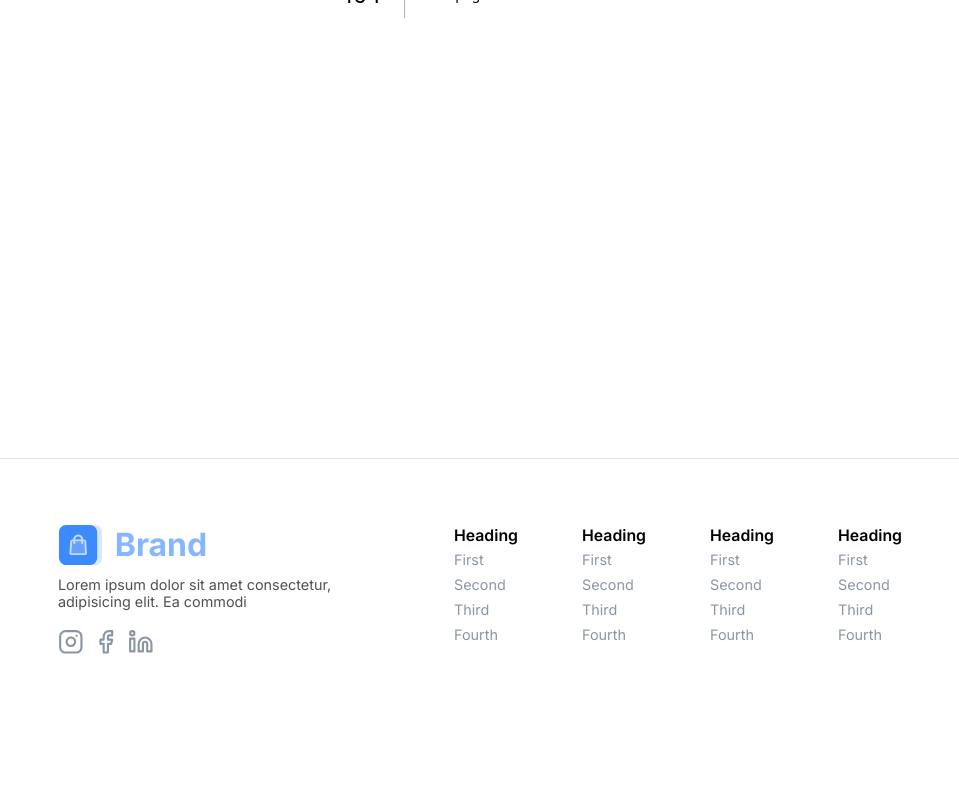
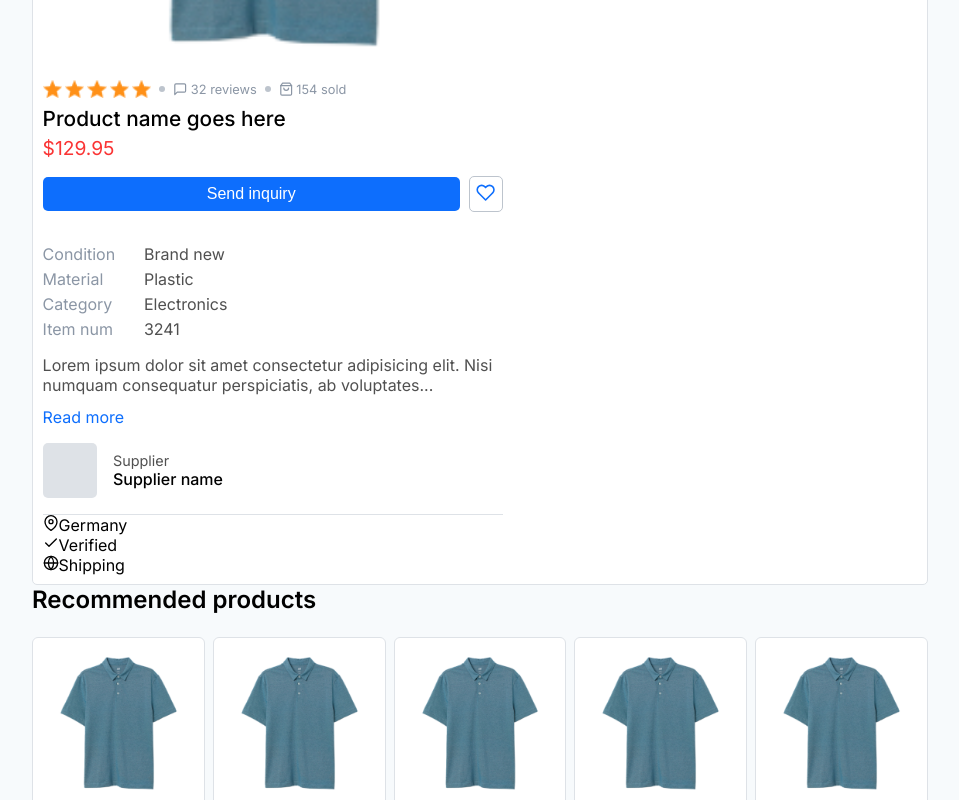
Before and after one commit to Shobhit-Mishra-02/ecommerceV2, a Next.js app: page /prod/1 in a window 1280 px wide. Before the commit this address had no page. Shown: the part 480-1280 px from the top of the page, without its empty margins (160-1119 px from the left). Before the commit the page ends 1199 px from the top, so only its background shows below. Built offline with nearby package versions, Linux system fonts and the light colour scheme.

Commit message:
added code for the product view section

```diff
--- /dev/null
+++ b/app/prod/[id]/page.jsx
@@ -0,0 +1,13 @@
+import Recommendation from "@/components/recommend/Recommendation";
+import ProductView from "@/components/prodview/ProdView";
+
+const Product = () => {
+  return (
+    <div>
+      <ProductView />
+      <Recommendation />
+    </div>
+  );
+};
+
+export default Product;
--- a/components/footer/footer.css
+++ b/components/footer/footer.css
@@ -12,7 +12,7 @@
 
   padding: 1rem;
 
-  margin-top: 4rem;
+  /* margin-top: 4rem; */
 }
 
 .footer_right {
--- /dev/null
+++ b/components/prodview/ProdView.jsx
@@ -0,0 +1,134 @@
+"use client";
+import "./prodview.css";
+import {
+  FiMessageSquare,
+  FiShoppingCart,
+  FiShoppingBag,
+  FiHeart,
+  FiCheck,
+  FiMapPin,
+  FiGlobe,
+} from "react-icons/fi";
+
+// Import Swiper React components
+import { Swiper, SwiperSlide } from "swiper/react";
+
+// Import Swiper styles
+import "swiper/css";
+import "swiper/css/navigation";
+
+// import required modules
+import { Navigation } from "swiper";
+
+const Slider = () => {
+  return (
+    <>
+      <Swiper navigation={true} modules={[Navigation]} className="mySwiper">
+        <SwiperSlide>
+          <img src="/tShirt.png" alt="image" />
+        </SwiperSlide>
+        <SwiperSlide>
+          <img src="/tShirt.png" alt="image" />
+        </SwiperSlide>
+        <SwiperSlide>
+          <img src="/tShirt.png" alt="image" />
+        </SwiperSlide>
+        <SwiperSlide>
+          <img src="/tShirt.png" alt="image" />
+        </SwiperSlide>
+        <SwiperSlide>
+          <img src="/tShirt.png" alt="image" />
+        </SwiperSlide>
+      </Swiper>
+    </>
+  );
+};
+
+const ProductView = () => {
+  return (
+    <div className="container">
+      <div className="prodview">
+        <div className="prodview_display">
+          <Slider />
+        </div>
+        <div className="prod_desc">
+          <div className="prod_desc__rating">
+            <div className="stars">
+              <img src="/coloredstar.png" alt="star image" />
+              <img src="/coloredstar.png" alt="star image" />
+              <img src="/coloredstar.png" alt="star image" />
+              <img src="/coloredstar.png" alt="star image" />
+              <img src="/coloredstar.png" alt="star image" />
+            </div>
+            <div className="dot"></div>
+            <div className="review">
+              <FiMessageSquare />
+              <span>32 reviews</span>
+            </div>
+            <div className="dot"></div>
+            <div className="sold">
+              <FiShoppingBag />
+              154 sold
+            </div>
+          </div>
+          <div className="prod_desc__section">
+            <h4 className="prod_title">Product name goes here</h4>
+            <span className="prod_price">$129.95</span>
+            <div className="prod_btn__section">
+              <button className="prod_btn">Send inquiry</button>
+              <button className="prod_btn__heart">
+                <FiHeart />
+              </button>
+            </div>
+
+            <div className="prod_points">
+              <div className="prod_points__titles">
+                <span>Condition</span>
+                <span>Material</span>
+                <span>Category</span>
+                <span>Item num</span>
+              </div>
+              <div className="prod_points__values">
+                <span>Brand new</span>
+                <span>Plastic</span>
+                <span>Electronics</span>
+                <span>3241</span>
+              </div>
+            </div>
+
+            <p className="prod_desc__content">
+              Lorem ipsum dolor sit amet consectetur adipisicing elit. Nisi
+              numquam consequatur perspiciatis, ab voluptates...
+            </p>
+            <span className="readmore">Read more</span>
+          </div>
+        </div>
+        <div className="supplier_desc">
+          <div className="supplier_desc__upper">
+            <div className="supplier_desc__icon"></div>
+            <div className="supplier_info">
+              <h4>Supplier</h4>
+              <h3>Supplier name</h3>
+            </div>
+          </div>
+          <div className="supplier_desc__location">
+            <div className="supplier_country">
+              <FiMapPin />
+              <span>Germany</span>
+            </div>
+            <div className="supplier_verify">
+              <FiCheck />
+              <span>Verified</span>
+            </div>
+            <div className="supplier_shipping">
+              <FiGlobe />
+              <span>Shipping</span>
+            </div>
+          </div>
+        </div>
+      </div>
+    </div>
+  );
+};
+
+export default ProductView;
--- /dev/null
+++ b/components/prodview/prodview.css
@@ -0,0 +1,215 @@
+.prodview {
+  padding-top: 3rem;
+  background-color: white;
+  margin-top: 1rem;
+  border-radius: 5px;
+  border: 1px solid var(--gray-300);
+  padding: 0.6rem;
+}
+
+/* image section design  */
+.prodview_display {
+  height: auto;
+  width: 100%;
+  max-width: 460px;
+}
+
+.swiper {
+  width: 100%;
+  height: 100%;
+}
+
+.swiper-slide {
+  text-align: center;
+  font-size: 18px;
+  background: #fff;
+
+  display: flex;
+  justify-content: center;
+  align-items: center;
+}
+
+.swiper-slide img {
+  display: block;
+  height: auto;
+  width: 100%;
+  object-fit: cover;
+}
+
+/* designing the description part of the product */
+
+.prod_desc__section {
+  width: 100%;
+  max-width: 460px;
+}
+.prod_desc {
+  padding-bottom: 1rem;
+}
+
+.prod_desc__rating {
+  display: flex;
+  justify-content: flex-start;
+  align-items: center;
+  gap: 0.5rem;
+  flex-direction: row;
+}
+
+.dot {
+  height: 6px;
+  width: 6px;
+  border-radius: 3px;
+  background-color: var(--gray-400);
+}
+
+.stars {
+  display: flex;
+  justify-content: center;
+  align-items: center;
+  gap: 0.2rem;
+  width: fit-content;
+}
+.stars img {
+  height: auto;
+  width: 1.2rem;
+}
+
+.review,
+.sold {
+  font-size: 0.8rem;
+  color: var(--gray-500);
+
+  display: flex;
+  justify-content: center;
+  align-items: center;
+  max-width: fit-content;
+  gap: 0.2rem;
+}
+
+.review svg,
+.sold svg {
+  height: auto;
+  width: 0.9rem;
+}
+
+/* product title design  */
+
+.prod_title {
+  font-size: 1.3rem;
+  font-weight: 500;
+  padding-top: 0.5rem;
+  padding-bottom: 0.3rem;
+}
+
+.prod_price {
+  font-size: 1.2rem;
+  font-weight: 400;
+  color: var(--red);
+}
+
+.prod_btn__section {
+  padding-top: 1rem;
+  display: flex;
+  justify-content: center;
+  align-items: center;
+  gap: 0.6rem;
+  flex-direction: row;
+}
+
+.prod_btn {
+  padding: 8px 12px;
+  width: 100%;
+  color: white;
+  background-color: var(--primary);
+  border-radius: 5px;
+  border: none;
+  font-size: 1rem;
+  cursor: pointer;
+}
+
+.prod_btn__heart {
+  padding: 6px;
+  background-color: transparent;
+  border: 1px solid var(--gray-400);
+  border-radius: 5px;
+  color: var(--primary);
+  cursor: pointer;
+}
+
+.prod_btn__heart svg {
+  height: auto;
+  width: 1.2rem;
+  color: inherit;
+}
+
+/* product points design  */
+
+.prod_points {
+  display: flex;
+  gap: 1.8rem;
+  padding-top: 2rem;
+}
+
+.prod_points__titles,
+.prod_points__values {
+  display: flex;
+  justify-content: flex-start;
+  align-items: flex-start;
+  flex-direction: column;
+  gap: 0.3rem;
+}
+
+.prod_points__titles span {
+  font-size: 1rem;
+  color: var(--gray-500);
+}
+
+.prod_points__values span {
+  font-size: 1rem;
+  color: var(--gray-600);
+}
+
+.prod_desc__content {
+  color: var(--gray-600);
+  padding-top: 1rem;
+  padding-bottom: 0.8rem;
+}
+
+.readmore {
+  color: var(--primary);
+  font-weight: 400;
+  padding-top: 1rem;
+  cursor: pointer;
+}
+
+/* supplier design  */
+.supplier_desc {
+  width: 100%;
+  max-width: 460px;
+}
+
+.supplier_desc__upper {
+  display: flex;
+  justify-content: flex-start;
+  align-items: center;
+  gap: 1rem;
+  border-bottom: 1px solid var(--gray-300);
+  padding-bottom: 1rem;
+}
+
+.supplier_desc__icon {
+  height: 3.4rem;
+  width: 3.4rem;
+  background-color: var(--gray-300);
+  border-radius: 5px;
+}
+
+.supplier_info h4 {
+  font-size: 0.9rem;
+  font-weight: 400;
+  color: var(--gray-600);
+}
+
+.supplier_info h3 {
+  font-size: 1rem;
+  font-weight: 500;
+}
--- a/package.json
+++ b/package.json
@@ -14,6 +14,7 @@
     "next": "13.4.3",
     "react": "18.2.0",
     "react-dom": "18.2.0",
-    "react-icons": "^4.8.0"
+    "react-icons": "^4.8.0",
+    "swiper": "^9.3.2"
   }
 }
```
Also changed, not shown: components/newsletter/newsletter.css (+11 -11 lines), components/newsletter/newsletter.jsx (+15 -6 lines), 1 other file (tests, documents, lock files or other folders).
